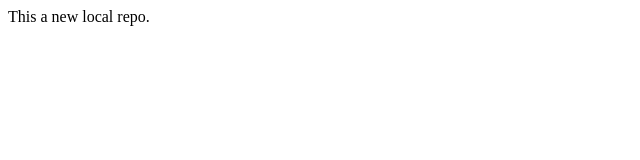
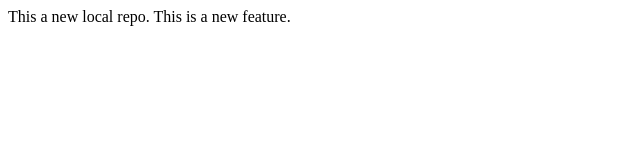
Before and after one commit to TheOnlyKing18/Localrepo, a plain HTML site: page index.html in a window 1280 px wide. Shown: the whole page, without its empty margins (0-640 px from the left). Drawn offline with Linux system fonts and the light colour scheme.

Commit message:
commited in new branch

```diff
--- a/index.html
+++ b/index.html
@@ -1 +1,3 @@
-<p> This a new local repo. </p>
+<p> This a new local repo.
+    This is a new feature.
+</p>
```
